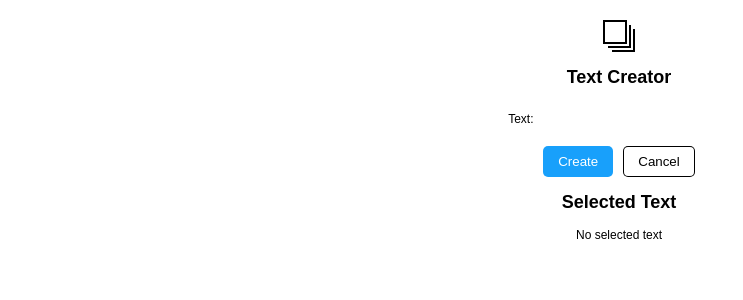
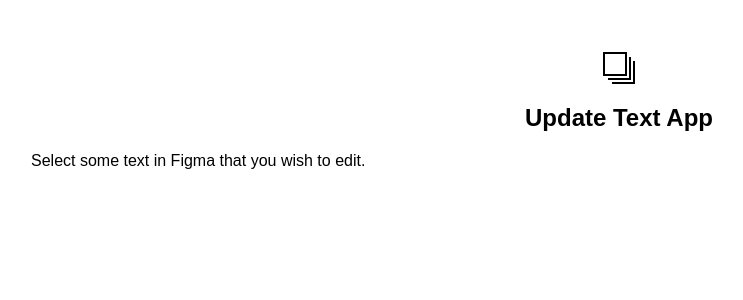
Before and after one commit to dittowords/figma-plugin-react-template, a React app: page / in a window 1280 px wide. Shown: the top 300 px of the page, without its empty margins (21-764 px from the left). Built offline with nearby package versions, Linux system fonts and the light colour scheme.

Commit message:
refactor preview app to add text edit

```diff
--- a/preview-server.js
+++ b/preview-server.js
@@ -35,7 +35,7 @@
   })
 
   //send immediatly a feedback to the incoming connection
-  ws.send('Hi there, I am a WebSocket server');
+  // ws.send('Hi there, I am a WebSocket server');
 })
 
 setInterval(() => {
--- a/src/App.tsx
+++ b/src/App.tsx
@@ -1,25 +1,19 @@
 import React, { useEffect, useState } from 'react'
+import TextItem from './TextItem'
 
 declare function require(path: string): any
 
 function App() {
-
-  const [inputText, setInputText] = useState<string>('')
   const [selectedTextNodes, setSelectedTextNodes] = useState<any[]>([])
 
-  const onCreate = () => {
-    parent.postMessage({ pluginMessage: { type: 'create-text', text: inputText } }, '*')
+  const onMessage = (msg) => {
+    if (msg.data.pluginMessage &&  msg.data.pluginMessage.event === 'selected-text-nodes') {
+      setSelectedTextNodes(msg.data.pluginMessage.nodes)
+    }
   }
 
-  const onCancel = () => {
-    parent.postMessage({ pluginMessage: { type: 'cancel' } }, '*')
-  }
-  const onMessage = (msg) => {
-    console.log('msg', msg)
-    if (msg.data.pluginMessage &&  msg.data.pluginMessage.event === 'selected-text-nodes') {
-      console.log('here',msg.data.pluginMessage.nodes)
-      setSelectedTextNodes(msg.data.pluginMessage.nodes)
-    }
+  const handleUpdateText = (figmaNodeID, updatedText) => {
+    parent.postMessage({ pluginMessage: { type: 'update-text', figmaNodeID , text: updatedText } }, '*')
   }
 
   useEffect(() => {
@@ -27,20 +21,25 @@
     return () => window.removeEventListener('message', onMessage)
   }, [])
 
-  return <div>
-    <img src={require('./logo.svg')} />
-    <h2>Text Creator</h2>
-    <p>Text: <input value={inputText} onChange={e => setInputText(e.target.value)} /></p>
-    <button id="create" onClick={onCreate}>Create</button>
-    <button onClick={onCancel}>Cancel</button>
+  return <div className="container">
+    <div className="header">
+      <img src={require('./logo.svg')} />
+      <h2>Update Text App</h2>
+    </div>
+
+
     <div>
-      <h2>Selected Text</h2>
-      {selectedTextNodes.length === 0 && <div>No selected text</div>}
-      <div>
+      {selectedTextNodes.length === 0 && <div>Select some text in Figma that you wish to edit.</div>}
+      <div className="textList">
       {selectedTextNodes.map((node, index) => (
-        <div key={index}>{node.text}</div>
+        <TextItem
+          key={index}
+          node={node}
+          handleUpdateText={handleUpdateText}
+        />
       ))}
       </div>
+
     </div>
   </div>
 
--- a/src/PreviewApp.tsx
+++ b/src/PreviewApp.tsx
@@ -42,10 +42,9 @@
         if (msg.src === "server") {
           let temp = JSON.parse(msg.message);
           window.parent.postMessage({ pluginMessage: temp }, '*')
-          // io.send(temp.event, temp.data);
         }
       } catch (err) {
-        console.log("not a valid message");
+        console.error("not a valid message", err);
       }
     };
 
--- /dev/null
+++ b/src/TextItem.tsx
@@ -0,0 +1,33 @@
+import React, { useState } from "react";
+
+const TextItem = ({ node, handleUpdateText }) => {
+  const [isEditing, setIsEditing] = useState(false)
+  const [text, setText] = useState(node.text)
+
+  return (
+    <div className="textItem">
+      {!isEditing ? (
+        <div
+          onClick={() => setIsEditing(true)}
+
+        >
+          {node.text}
+          </div>
+      ): (
+        <input
+          value={text}
+          onChange={e => setText(e.target.value)}
+          onBlur={() => setIsEditing(false)}
+          onKeyDown={e => {
+            if (e.key === 'Enter') {
+              setIsEditing(false)
+              handleUpdateText(node.figmaNodeID, text)
+            }
+          }}
+        />
+      )}
+    </div>
+  )
+}
+
+export default TextItem
--- a/src/code.ts
+++ b/src/code.ts
@@ -2,11 +2,17 @@
 
 figma.showUI(__html__);
 figma.ui.resize(400, 500);
+
+const getSelectedNodes = () => {
+  const selectedTextNodes = figma.currentPage.selection
+    .filter(node => node.type === 'TEXT')
+    .map((node: TextNode) => ({figmaNodeID: node.id, text: node.characters}))
+  figma.ui.postMessage({ event: 'selected-text-nodes', nodes: selectedTextNodes})
+}
+
 figma.ui.onmessage = async (msg) => {
-  console.log('msg',msg)
+
   if (msg.type === "create-text") {
-    const nodes = [];
-    console.log('create text', msg)
     const newTextNode = figma.createText()
     await figma.loadFontAsync(<FontName>newTextNode.fontName);
     newTextNode.characters = msg.text
@@ -17,11 +23,12 @@
 
     figma.currentPage.selection = [newTextNode];
   }
+  if (msg.type === 'update-text') {
+    const textNode = <TextNode>figma.getNodeById(msg.figmaNodeID)
+    await figma.loadFontAsync(<FontName>textNode.fontName);
+    textNode.characters = msg.text
+    getSelectedNodes()
+  }
 };
 
-figma.on("selectionchange", () => {
-  const selectedTextNodes = figma.currentPage.selection
-    .filter(node => node.type === 'TEXT')
-    .map((node: TextNode) => ({figmaNodeID: node.id, text: node.characters}))
-  figma.ui.postMessage({ event: 'selected-text-nodes', nodes: selectedTextNodes})
-});
+figma.on("selectionchange", () => getSelectedNodes());
--- a/src/ui.css
+++ b/src/ui.css
@@ -1,6 +1,5 @@
 body {
-  font: 12px sans-serif;
-  text-align: center;
+  font: 16px sans-serif;
   margin: 20px;
 }
 button {
@@ -13,6 +12,9 @@
   box-shadow: inset 0 0 0 1px black;
   outline: none;
 }
+.container {
+  padding: 2rem;
+}
 #create {
   box-shadow: none;
   background: #18A0FB;
@@ -21,11 +23,26 @@
 input {
   border: none;
   outline: none;
+  /* padding: 0; */
+  width: 100%;
+  font-size: 16px;
   padding: 8px;
+  /* padding: 8px 0; */
+}
+
+.header {
+  text-align: center;
+}
+.textList {
+  display: flex;
+  flex-direction: column;
+}
+.textItem {
+  display: flex;
+  justify-content: center;
+  margin: 0.5rem 0;
 }
 input:hover { box-shadow: inset 0 0 0 1px rgba(0, 0, 0, 0.1); }
-button:focus { box-shadow: inset 0 0 0 2px #18A0FB; }
-#create:focus { box-shadow: inset 0 0 0 2px rgba(0, 0, 0, 0.3); }
 input:focus { box-shadow: inset 0 0 0 2px #18A0FB; }
 
 /* Preview App */
```
Also changed, not shown: 3 other files (tests, documents, lock files or other folders).
